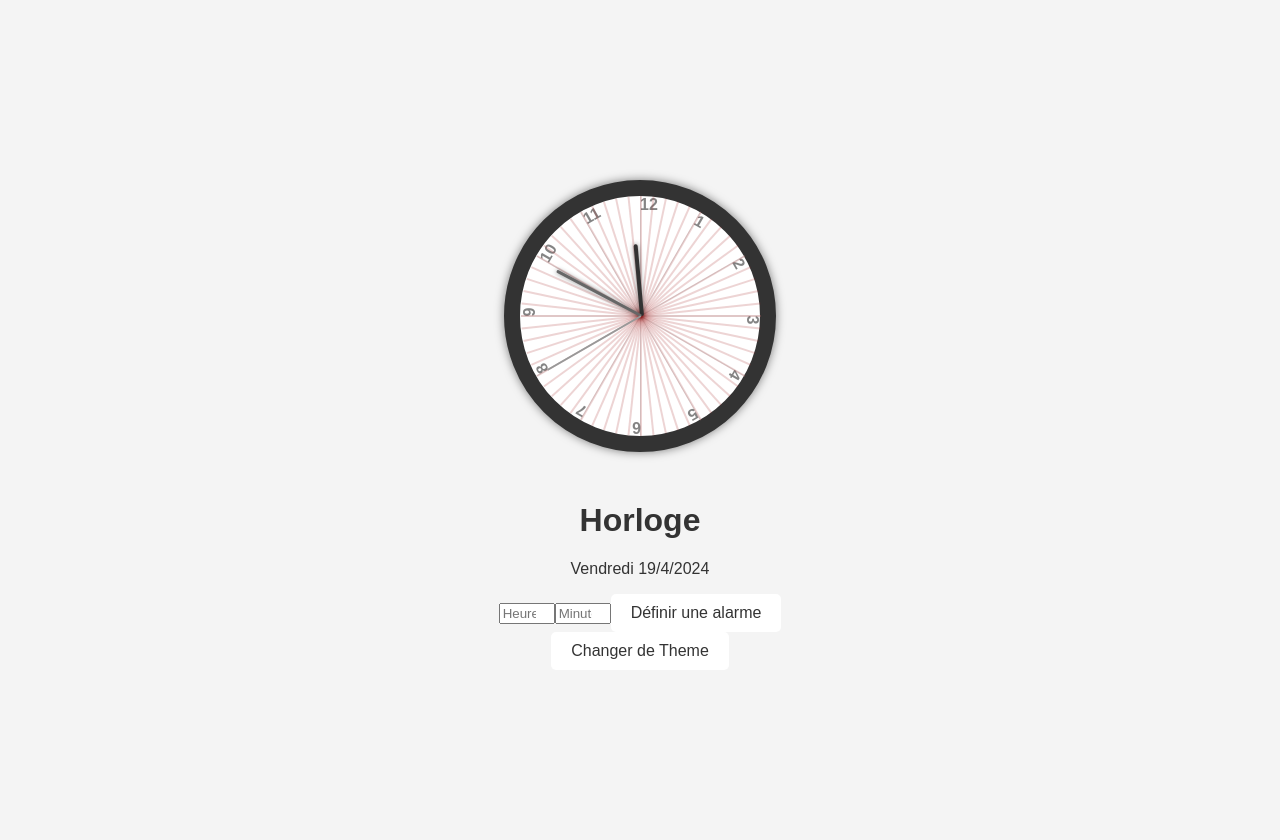
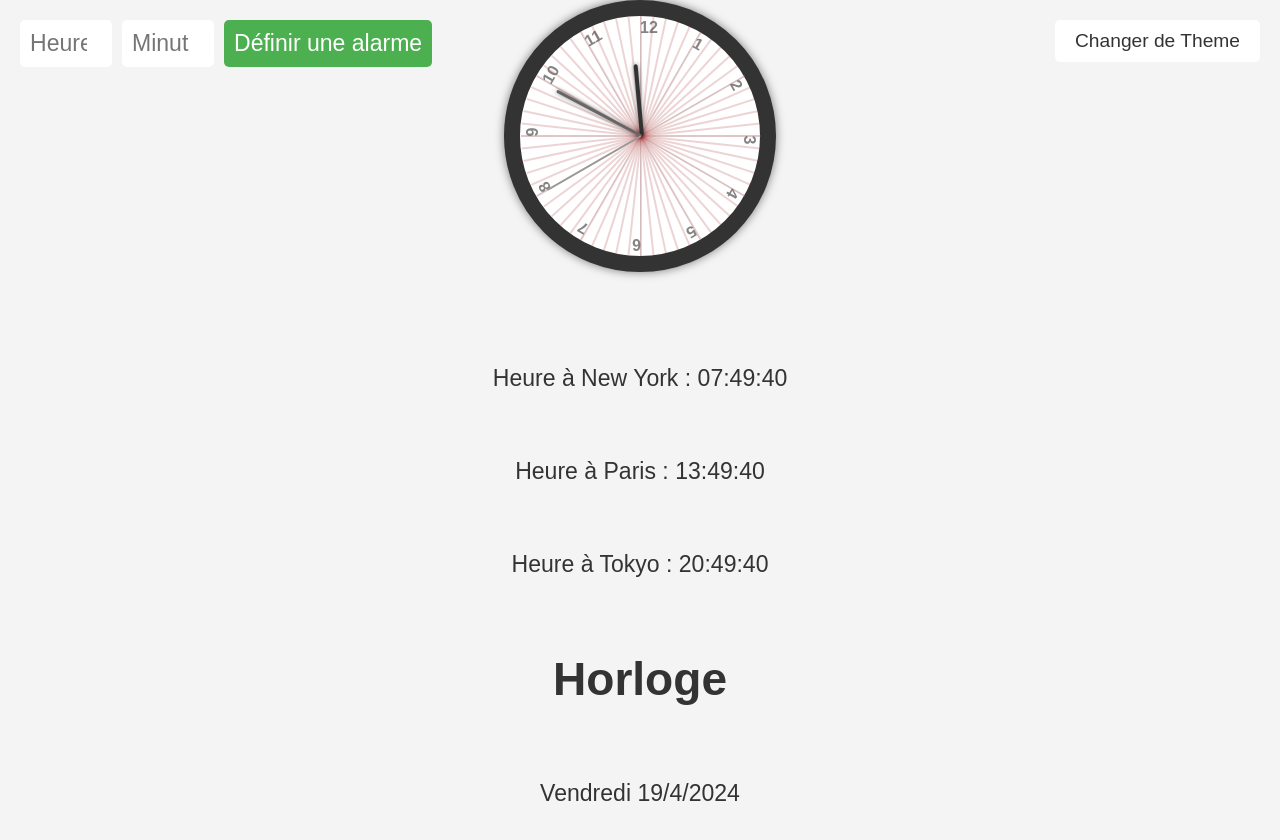
Before and after one commit to Bledichef/horloge-app, a React (Create React App) app: page / in a window 1280 px wide. Shown: the top 840 px of the page. Before the commit the page ends 800 px from the top, so only its background shows below. Built offline with nearby package versions, Linux system fonts and the light colour scheme.

Commit message:
Add fonctionality

```diff
--- a/package.json
+++ b/package.json
@@ -6,6 +6,8 @@
     "@testing-library/jest-dom": "^5.17.0",
     "@testing-library/react": "^13.4.0",
     "@testing-library/user-event": "^13.5.0",
+    "moment": "^2.30.1",
+    "moment-timezone": "^0.5.45",
     "react": "^18.2.0",
     "react-dom": "^18.2.0",
     "react-scripts": "5.0.1",
--- a/src/Horloge.css
+++ b/src/Horloge.css
@@ -39,6 +39,7 @@ body.dark-mode {
 }
 
 button {
+
     padding: 10px 20px;
     font-size: 1em;
     border: none;
@@ -60,11 +61,18 @@ button:active {
 
 
 .horloge-container {
+    display: flex;
+    flex-direction: column;
+    justify-content: center;
+    align-items: center;
+    gap: 20px; /* Espace entre les éléments */
+    font-size: 1.2em;
     background: inherit;
     color: inherit;
 }
 
 .horloge {
+
     position: relative;
     width: 200px;
     height: 200px;
@@ -74,6 +82,7 @@ button:active {
     margin: 50px auto;
     background: var(--horloge-background);
     box-shadow: 0 0 10px rgba(0,0,0,0.5);
+
 }
 
 .horloge::before {
@@ -154,7 +163,7 @@ button:active {
     width: 2px;
     height: 45%;
     background: var(--hand-color-second);
-    transition: none;
+    transition: transform 0.05s cubic-bezier(0.1, 2.7, 0.58, 1);
 }
 
 .date-container {
@@ -180,3 +189,44 @@ button:active {
   body.alarm {
     animation: alarm 1s ease-in-out;
   }
+
+  p {
+    color: var(--p-text-color);
+  }
+
+  h1 {
+    color: var(--h1-text-color);
+  }
+
+  .theme-button {
+    position: absolute;
+    top: 20px;
+    right: 20px;
+}
+
+.alarm-form {
+    position: absolute;
+    top: 20px;
+    left: 20px;
+}
+.alarm-form input, .alarm-form button {
+    padding: 10px;
+    font-size: 1em;
+    border: none;
+    border-radius: 5px;
+    margin-right: 10px;
+}
+
+.alarm-form button {
+    background-color: #4CAF50; /* Choisissez la couleur que vous préférez */
+    color: white; /* Choisissez la couleur que vous préférez */
+    cursor: pointer;
+}
+
+.alarm-form button:hover {
+    background-color: #45a049; /* Choisissez la couleur que vous préférez */
+}
+
+.alarm-form button:active {
+    transform: scale(0.98);
+}
--- a/src/Horloge.jsx
+++ b/src/Horloge.jsx
@@ -1,10 +1,13 @@
 import React, { useState, useEffect } from 'react';
 import './Horloge.css';
+import moment from 'moment-timezone';
+
 
 const date = new Date();
 const days = ['Dimanche', 'Lundi', 'Mardi', 'Mercredi', 'Jeudi', 'Vendredi', 'Samedi'];
 const dayName = days[date.getDay()];
 const dateString = `${date.getDate()}/${date.getMonth()+1}/${date.getFullYear()}`;
+
 
 
 
@@ -25,6 +28,8 @@ const themes = {
       '--number-color': '#333',
       '--horloge-border-radius': '50%',
       '--horloge-background': '#fff',
+      '--p-text-color': '#333',
+      '--h1-text-color': '#333',
     },
     dark: {
       '--background-color': '#1f4037',
@@ -41,10 +46,18 @@ const themes = {
       '--number-color': '#fff',
       '--horloge-border-radius': '50%',
       '--horloge-background': '#333',
+      '--h1-text-color': '#fff',
+        '--p-text-color': '#ddd',
+
     },
   };
 
 const Horloge = () => {
+
+  const [timeInNewYork, setTimeInNewYork] = useState(moment().tz("America/New_York").format('HH:mm:ss'));
+  const [timeInParis, setTimeInParis] = useState(moment().tz("Europe/Paris").format('HH:mm:ss'));
+  const [timeInTokyo, setTimeInTokyo] = useState(moment().tz("Asia/Tokyo").format('HH:mm:ss'));
+
 
 
   const [date, setDate] = useState(new Date());
@@ -52,7 +65,16 @@ const Horloge = () => {
   const [hour, setHour] = useState("");
   const [minute, setMinute] = useState("");
 
+  useEffect(() => {
+    const interval = setInterval(() => {
+      setTimeInNewYork(moment().tz("America/New_York").format('HH:mm:ss'));
+      setTimeInParis(moment().tz("Europe/Paris").format('HH:mm:ss'));
+      setTimeInTokyo(moment().tz("Asia/Tokyo").format('HH:mm:ss'));
+    }, 1000);
 
+    // N'oubliez pas de nettoyer l'intervalle lorsque le composant est démonté
+    return () => clearInterval(interval);
+  }, []);
 
   // Changez alarmTime pour être un tableau d'heures d'alarme
   const [alarmTimes, setAlarmTimes] = useState([]);
@@ -163,6 +185,7 @@ const Horloge = () => {
   ));
 
   return (
+
     <div className="horloge-container">
       <div className="horloge">
         {hourMarkers}
@@ -172,14 +195,16 @@ const Horloge = () => {
         <div className="hand second-hand" style={{ transform: `rotate(${seconds}deg)` }} />
       </div>
       <div className="horloge-container">
-
+      <p>Heure à New York : {timeInNewYork}</p>
+      <p>Heure à Paris : {timeInParis}</p>
+      <p>Heure à Tokyo : {timeInTokyo}</p>
       <h1>Horloge</h1>
       <p>{dayName} {dateString}</p>
-      <form onSubmit={setAlarm}>
-      <input type="number" min="0" max="23" value={hour} onChange={e => setHour(e.target.value)} placeholder="Heure" />
-      <input type="number" min="0" max="59" value={minute} onChange={e => setMinute(e.target.value)} placeholder="Minute" />
-      <button type="submit">Définir une alarme</button>
-    </form>
+      <form className="alarm-form" onSubmit={setAlarm}>
+  <input type="number" min="0" max="23" value={hour} onChange={e => setHour(e.target.value)} placeholder="Heure" />
+  <input type="number" min="0" max="59" value={minute} onChange={e => setMinute(e.target.value)} placeholder="Minute" />
+  <button type="submit">Définir une alarme</button>
+</form>
 
       <div className="alarm-times">
       {alarmTimes.map((time, index) => {
@@ -206,7 +231,7 @@ const Horloge = () => {
       </div>
     </div>
 
-      <button onClick={toggleTheme}>Changer de Theme</button>
+    <button className="theme-button" onClick={toggleTheme}>Changer de Theme</button>
     </div>
   );
 };
```
Also changed, not shown: 1 other file (tests, documents, lock files or other folders).
